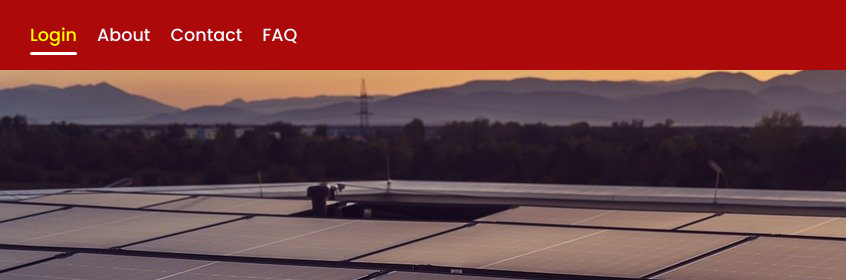
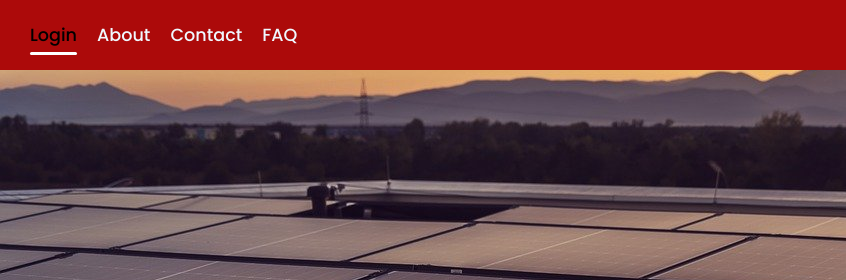
Before and after one commit to ehastings23/https---github.com-ehastings23-MaxEnergy-Week-1-, a plain HTML site: page data.html in a window 1280 px wide. In both pictures the pointer is over the link "Login". Shown: the top 280 px of the page, 0-846 px from the left. Drawn offline with nearby package versions, Linux system fonts and the light colour scheme.

Commit message:
nav-hover update

```diff
--- a/aboutus.css
+++ b/aboutus.css
@@ -59,7 +59,7 @@ header {
 }
 
 .navigation a:hover {
-    color: yellow;
+    color: rgb(0, 0, 0);
 }
 
 /* ================= MAIN ================= */
--- a/main.css
+++ b/main.css
@@ -53,7 +53,7 @@ header {
 }
 
 .navigation a:hover {
-    color: yellow;
+    color: rgb(0, 0, 0);
 }
 
 .navigation a::after {
```
